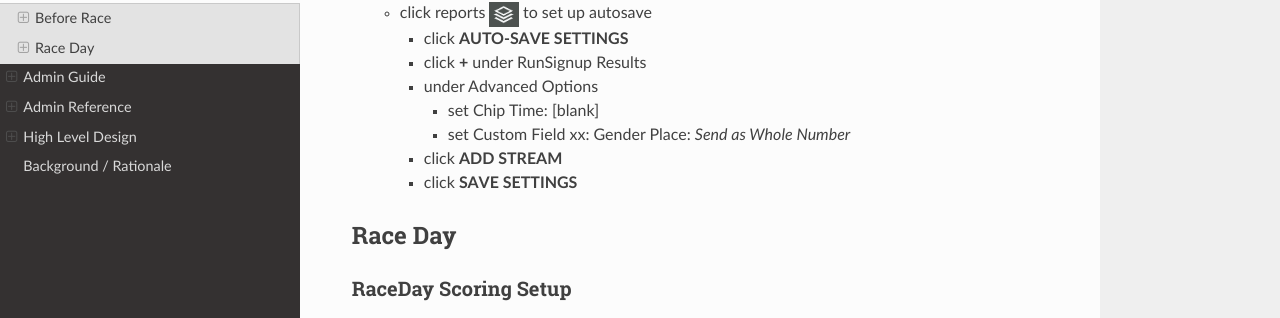
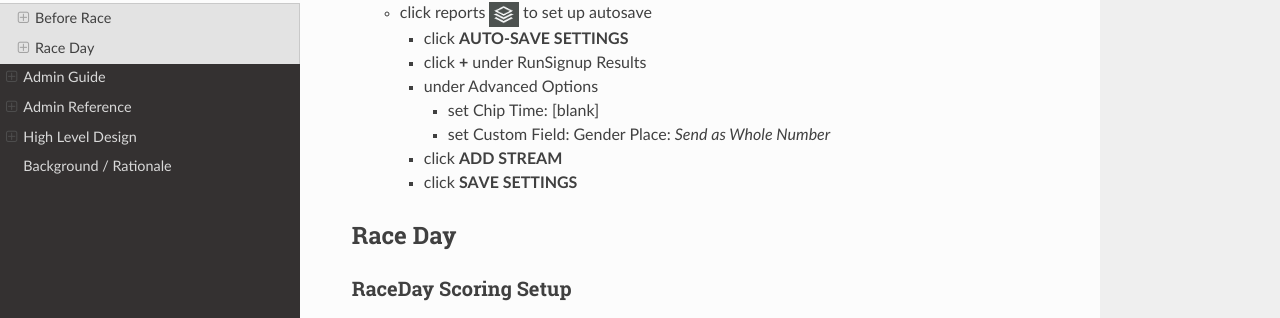
Before and after one commit to louking/tm-csv-connector, a Sphinx documentation site: the page built from web/docs/source/users-guide.rst, in a window 1280 px wide and 900 px high, scrolled down 1232 px. Shown: the part 133-451 px from the top of the window. Built offline with Sphinx 7.4.7 and the Read the Docs theme 2.0.0, drawn with Linux system fonts in a browser that asks for light colours.

```diff
--- a/web/docs/source/users-guide.rst
+++ b/web/docs/source/users-guide.rst
@@ -121,7 +121,7 @@ Set Up Race in RaceDay Scoring
     * under Advanced Options
 
       * set Chip Time: [blank]
-      * set Custom Field xx: Gender Place: *Send as Whole Number*
+      * set Custom Field: Gender Place: *Send as Whole Number*
 
     * click **ADD STREAM**
     * click **SAVE SETTINGS**
```
